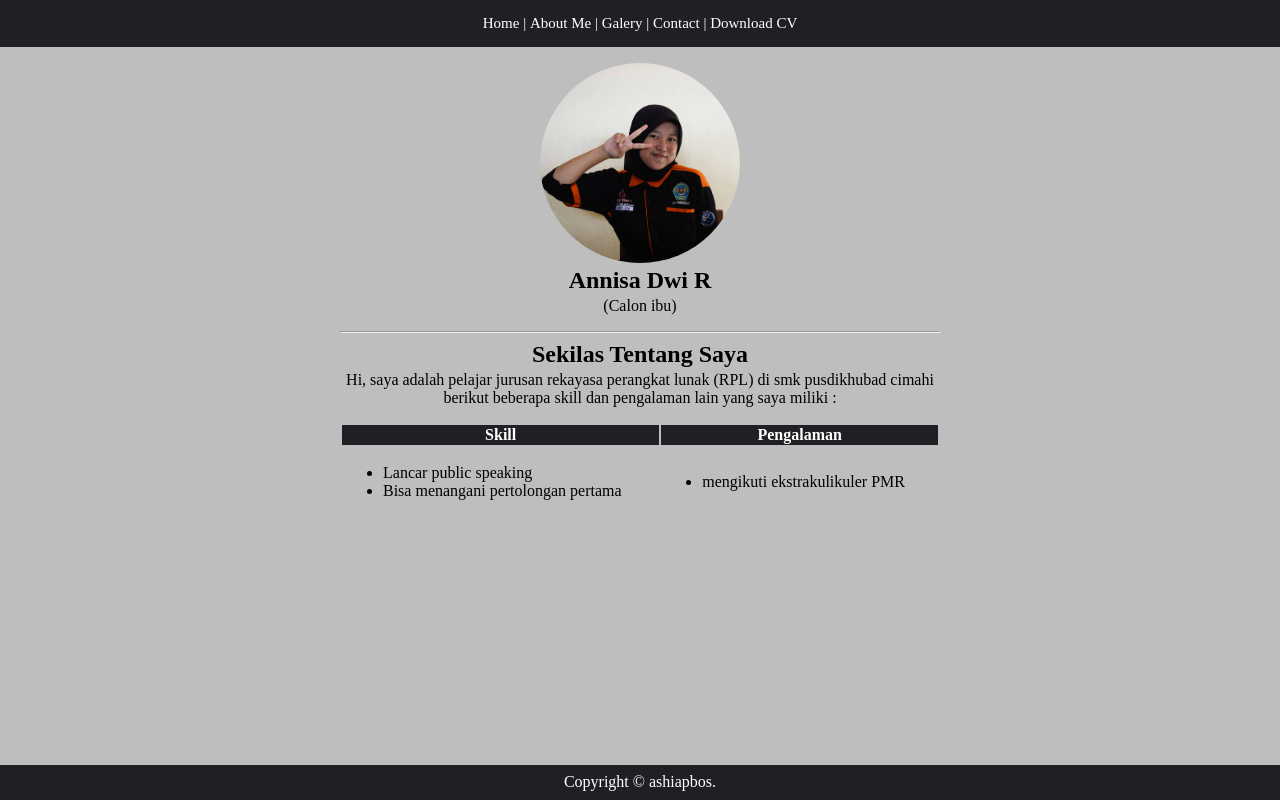
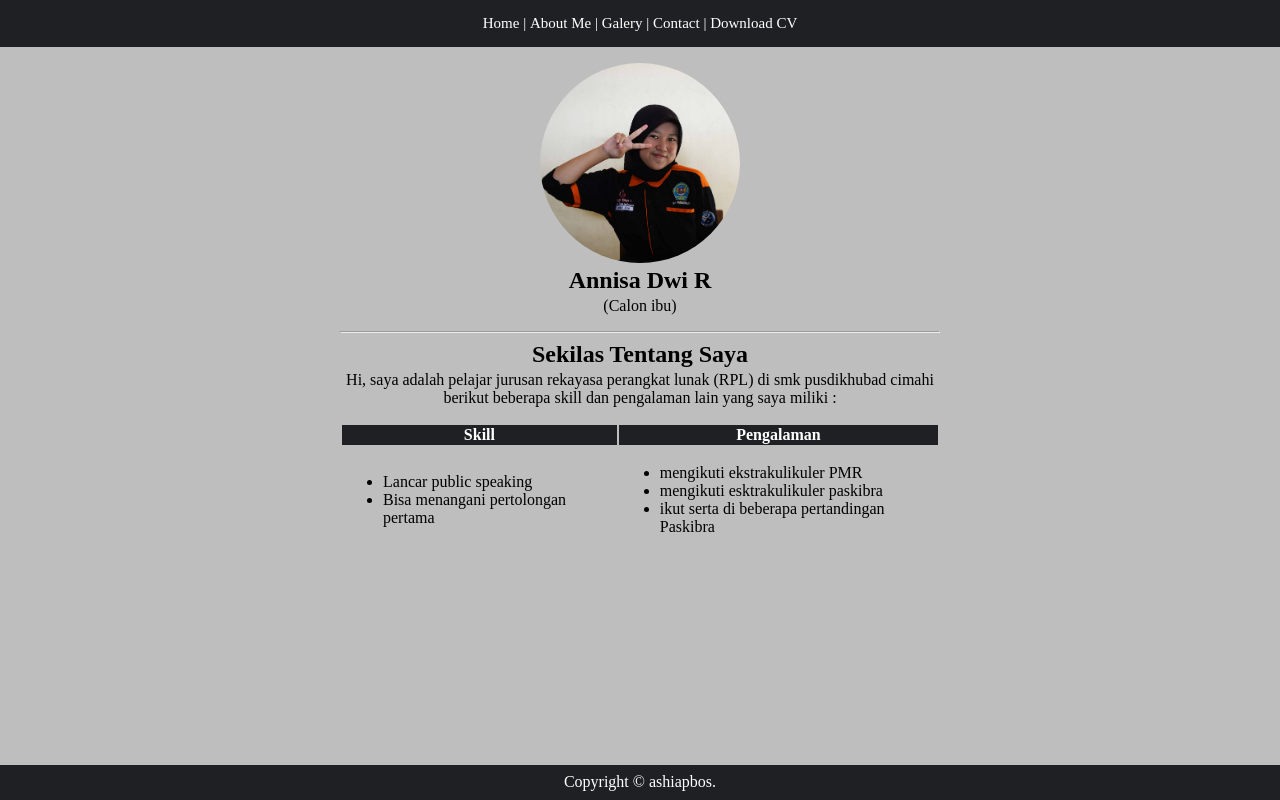
Before and after one commit to annisadwi87/nisa, a plain HTML site: page index.html in a window 1280 px wide. Drawn offline with Linux system fonts and the light colour scheme.

Commit message:
Update index.html

```diff
--- a/index.html
+++ b/index.html
@@ -54,7 +54,8 @@
                             <td>
                                 <ul>
                                     <li>mengikuti ekstrakulikuler PMR</li>
-
+                                    <li>mengikuti esktrakulikuler paskibra</li>
+                                   <li>ikut serta di beberapa pertandingan Paskibra</li>
                                 </ul>
                             </td>
                         </tr>
```
